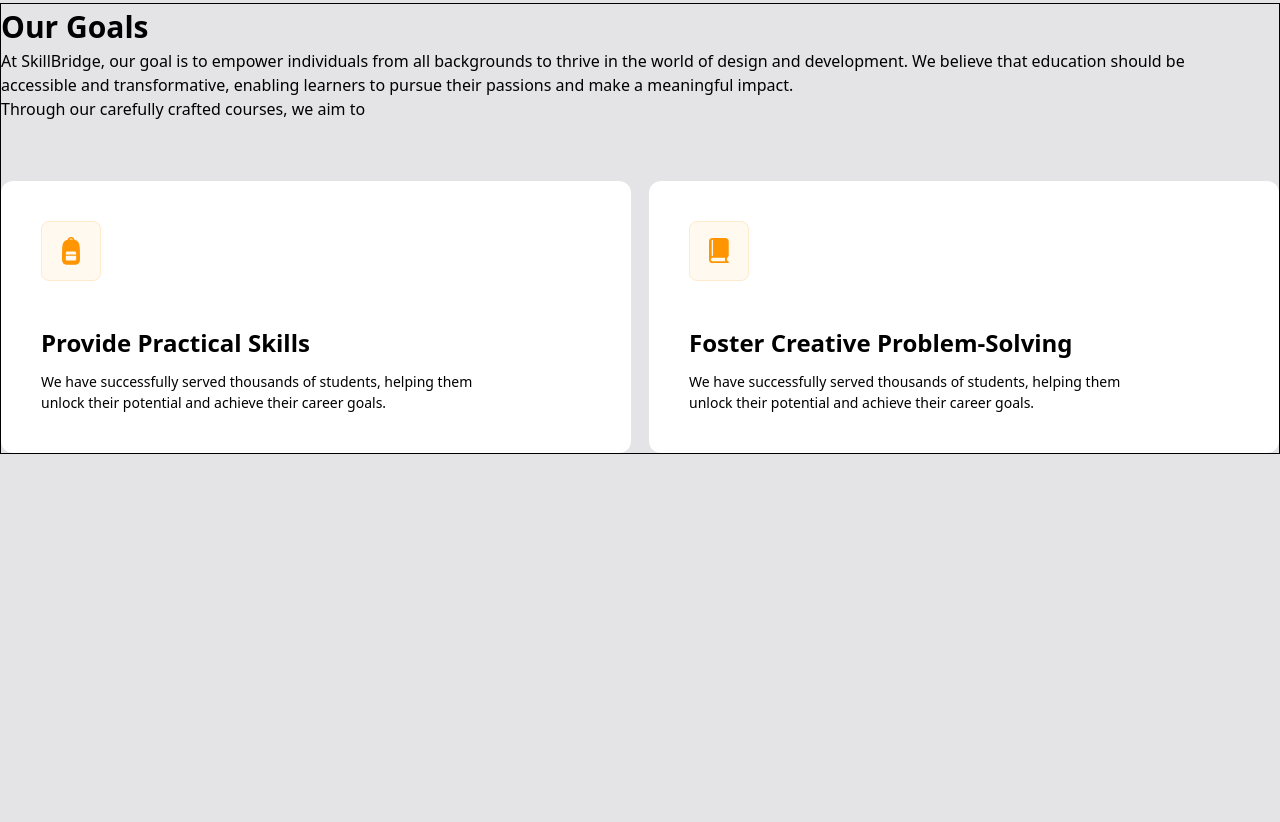
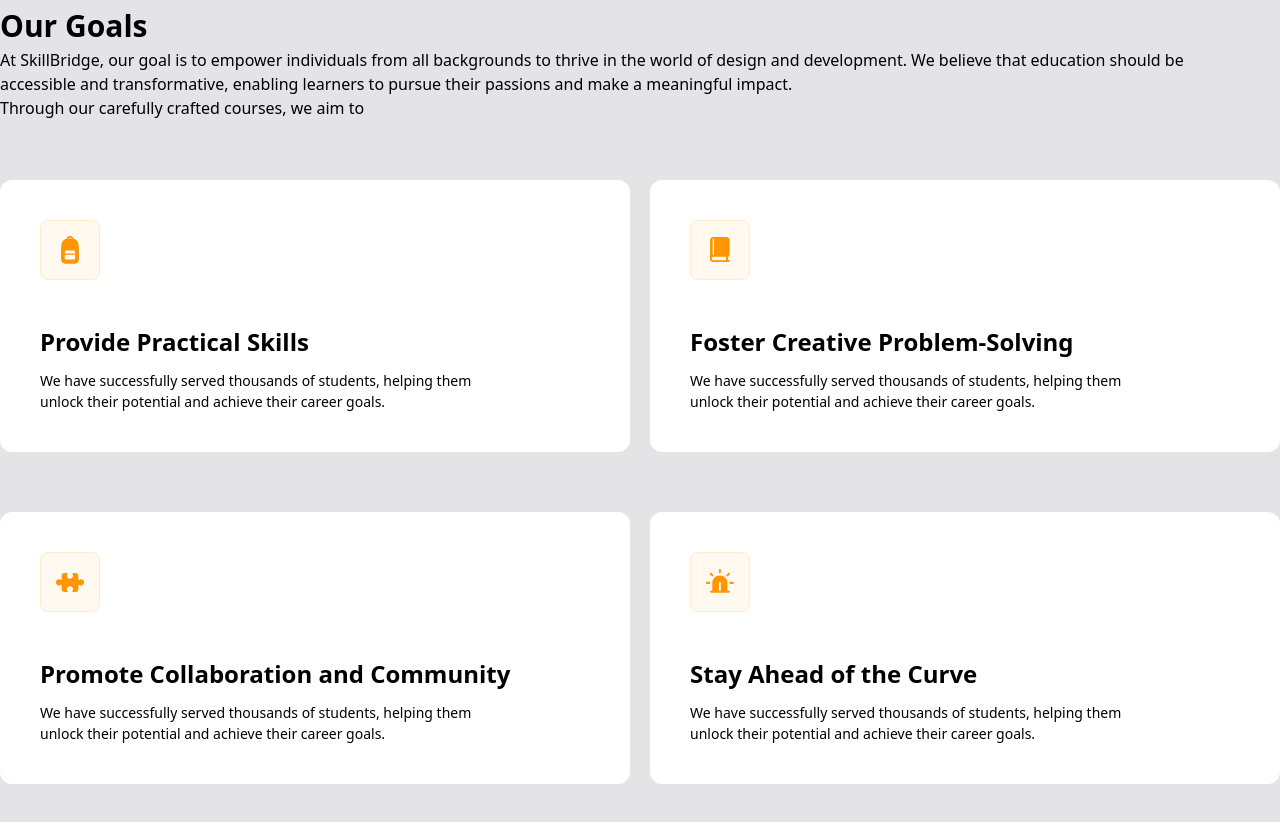
Before and after one commit to Azzimmka/online-course, a website: page about-us.html in a window 1280 px wide. Shown: the part 1170-1992 px from the top of the page. Before the commit the page ends 1624 px from the top, so only its background shows below. Drawn offline with Linux system fonts and the light colour scheme.

Commit message:
i finished section 6

```diff
--- a/about-us.html
+++ b/about-us.html
@@ -74,7 +74,7 @@
     </section>
 
     <section class="w-full">
-        <div class="max-w-[1300px] border m-auto   md:flex md:flex-col" >
+        <div class="max-w-[1300px]  m-auto   md:flex md:flex-col" >
 
             <h1 class="text-[24px] font-bold md:text-[30px] ml-[16px] md:ml-0">Our Goals</h1>
             <p class="ml-[16px] pb-[50px] md:ml-0 md:pb-0">At SkillBridge, our goal is to empower individuals from all backgrounds to thrive in the world of design and development. We believe that education should be <br> accessible and transformative, enabling learners to pursue their passions and make a meaningful impact. <br>Through our carefully crafted courses, we aim to</p>
@@ -97,6 +97,26 @@
 
     </section>
 
+     <section class="w-full">
+        <div class="max-w-[1300px]  m-auto md:mt-[60px]  md:flex md:justify-between md:mb-[117px] mb-[50px] md:mb-0">
+
+            <div class="md:w-[630px] w-[358px] h-[257px] md:h-[272px]  md:rounded-[12px] pl-[40px] ml-[16px] md:ml-0 mb-[30px]  md:mb-0 bg-white" >
+                <img class="md:pt-[40px] pt-[30px]  md:pb-[20px]" src="./images/gym.svg" alt="">
+                <h1 class="text-[18px] md:text-[24px]   font-bold pt-[24px] md:pb-[10px]">Promote Collaboration and Community</h1>
+                <p class="text-[14px]  ">We have successfully served thousands of students, helping them <br> unlock their potential and achieve their career goals.</p>
+            </div>
+
+             <div class="md:w-[630px] w-[358px] h-[236px] md:h-[272px] md:rounded-[12px] pl-[40px] ml-[16px] md:ml-0 mb-[30px] md:mb-0 bg-white" >
+                <img class="md:pt-[40px] pt-[30px]  md:pb-[20px]" src="./images/story.svg" alt="">
+                <h1 class="text-[18px] md:text-[24px]  font-bold pt-[24px] md:pb-[10px]">Stay Ahead of the Curve</h1>
+                <p class="text-[14px]">We have successfully served thousands of students, helping them <br> unlock their potential and achieve their career goals.</p>
+            </div>
+
+
+        </div>
+
+    </section>
+
 
 
 </body>
```
Also changed, not shown: images/gym.svg (added), images/story.svg (added), src/output.css.
